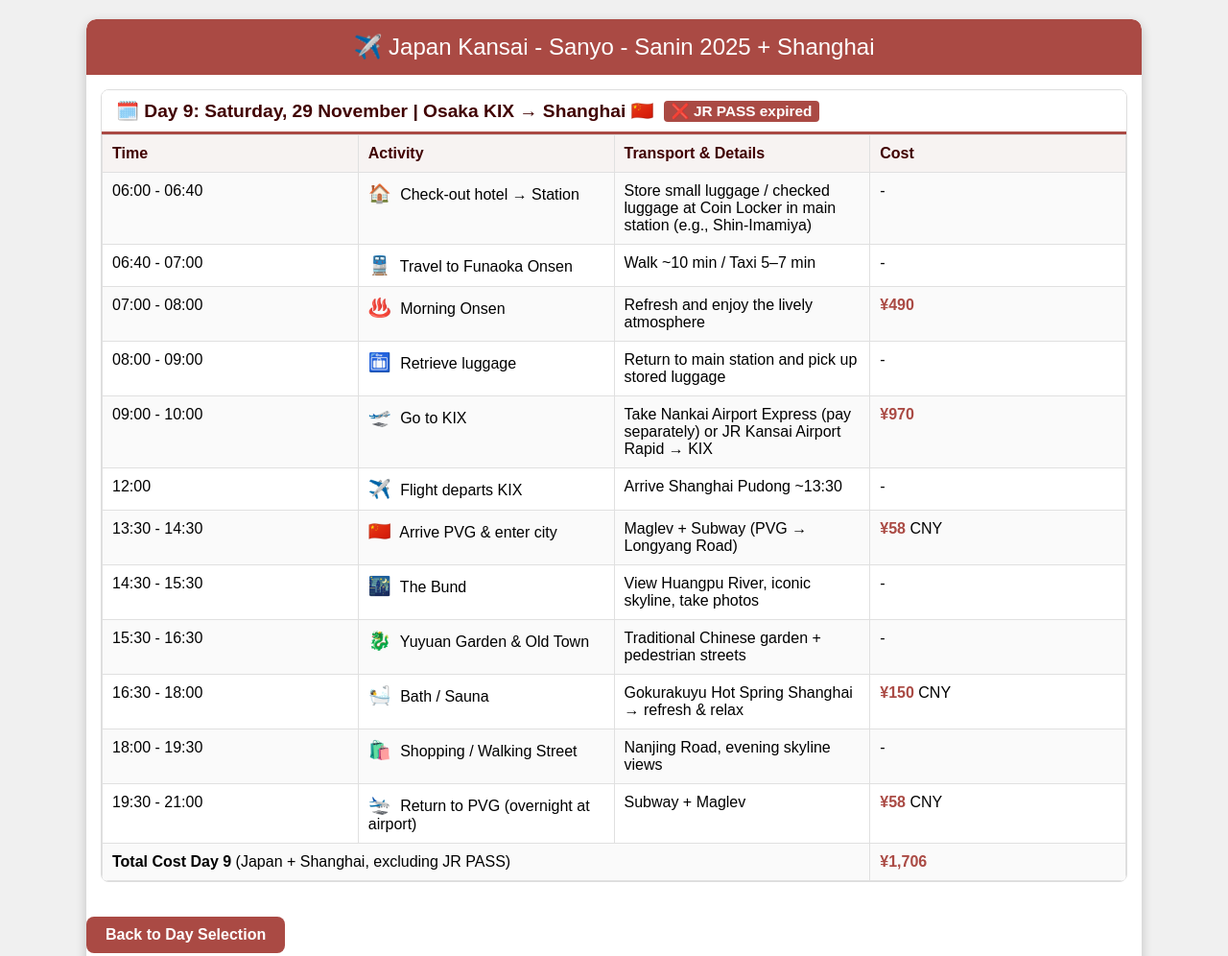
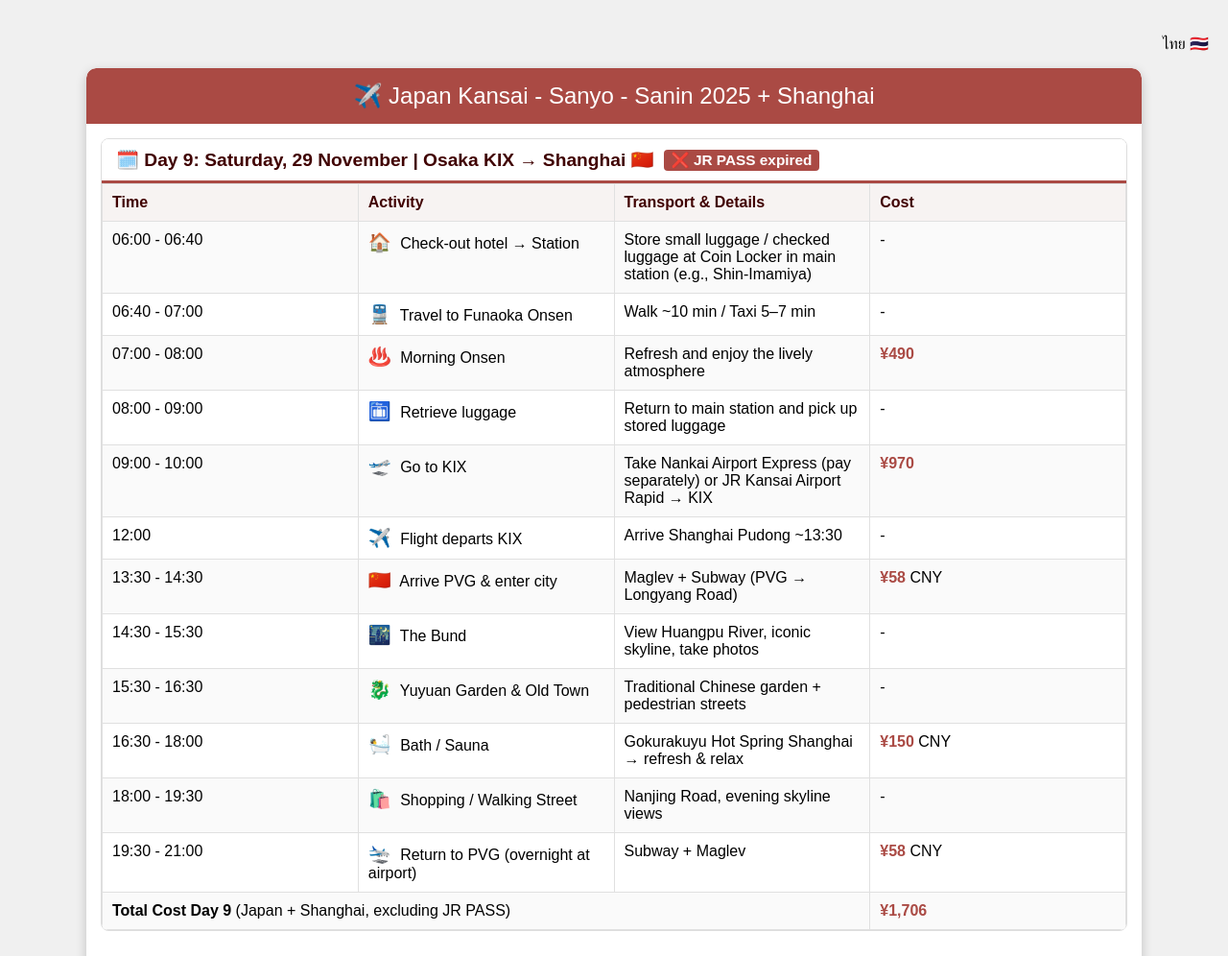
Before and after one commit to monsieuraon/kansai2025, a plain HTML site: page day9-en.html in a window 1280 px wide. Shown: the top 996 px of the page at 96% size. Drawn offline with Linux system fonts and the light colour scheme.

Commit message:
Update day9-en.html

```diff
--- a/day9-en.html
+++ b/day9-en.html
@@ -7,6 +7,9 @@
     <link rel="stylesheet" href="style.css">
 </head>
 <body>
+<p style="text-align:right;">
+    <a href="day9.html">ไทย 🇹🇭</a>
+</p>
 
 <div class="container">
 
```
